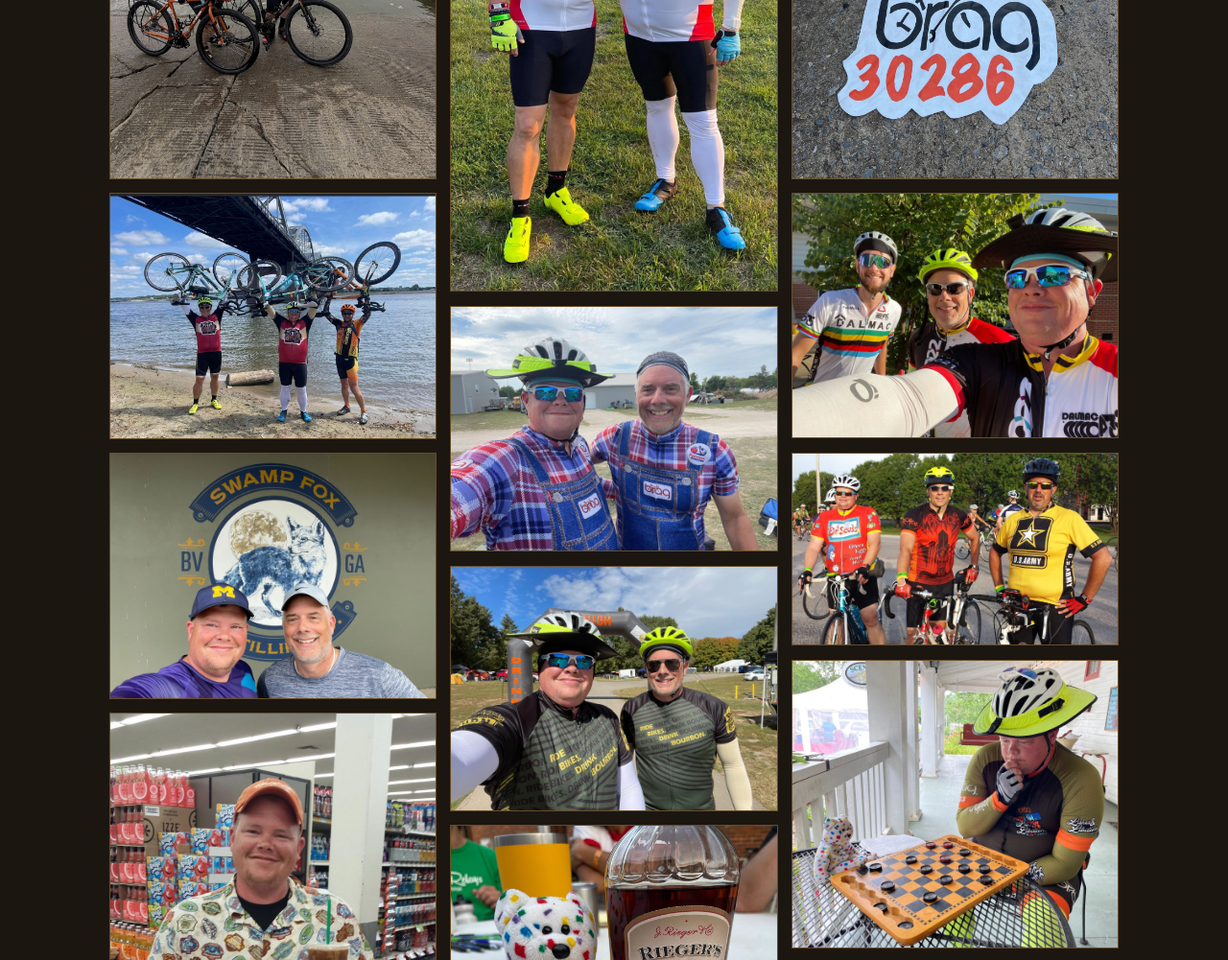
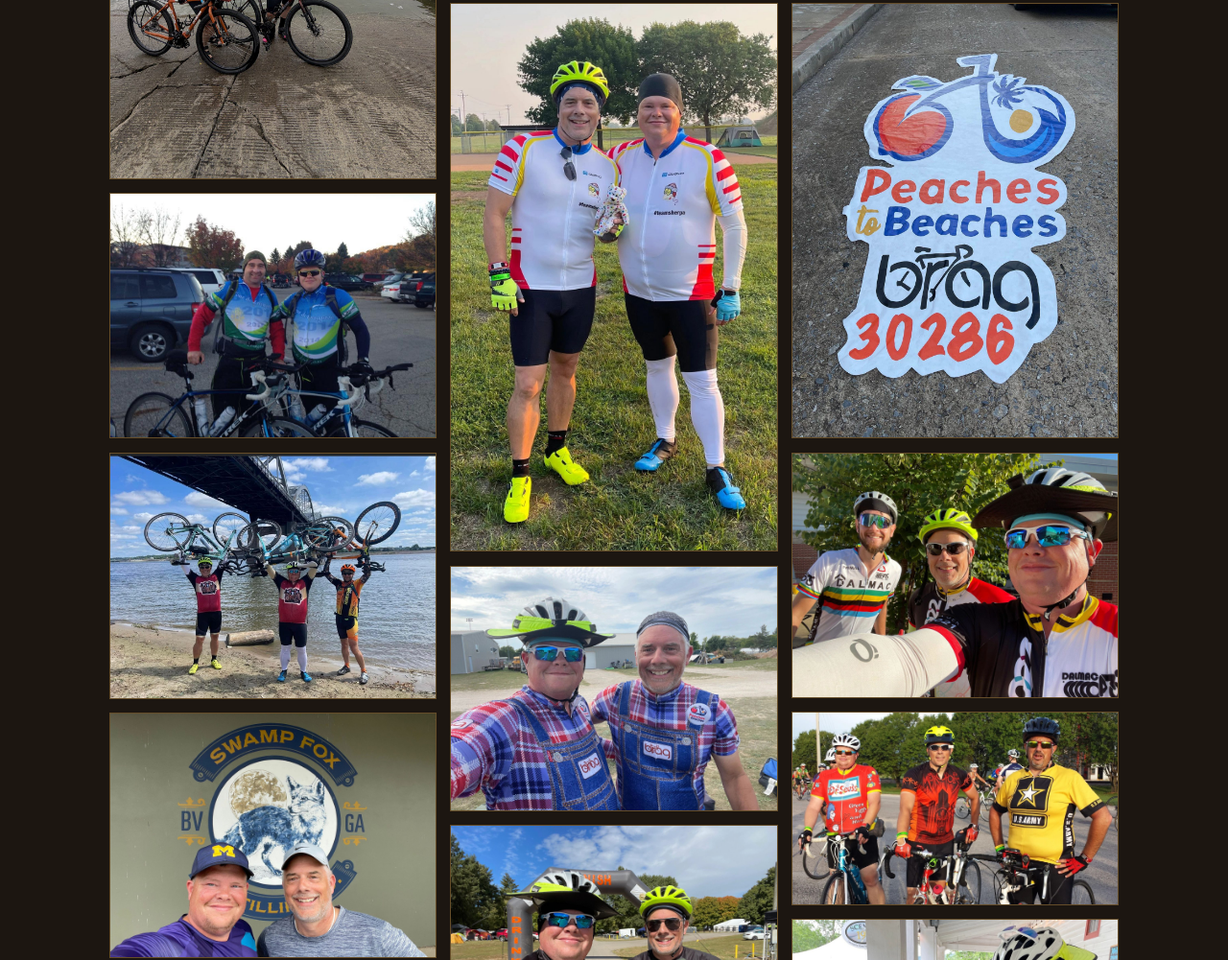
Before and after one commit to cyclingmenofleisure/Cycling-Men-Of-Leisure-Site, a plain HTML site: page gallery.html in a window 1280 px wide. Shown: the part 917-1918 px from the top of the page at 96% size. Drawn offline with nearby package versions, Linux system fonts and the light colour scheme; a web font is replaced by a local one.

Commit message:
After Joe

```diff
--- a/gallery.html
+++ b/gallery.html
@@ -103,6 +103,7 @@
 <section>
   <div class="masonry">
     <div class="shot"><img src="images/IMG_7734.jpg" alt="Keith and Melanie Erickson with their Co-Motion bikes at the RAGBRAI 53 finish in Dubuque" loading="lazy" decoding="async"><span class="cap">Keith &amp; Melanie made it to Dubuque · RAGBRAI 53</span></div>
+    <div class="shot"><img src="images/IMG_0792.jpg" alt="Two riders in Tour de Livingston jerseys with their Trek road bikes at a fall morning start" loading="lazy" decoding="async"><span class="cap">Tour de Livingston · a crisp fall start</span></div>
     <div class="shot"><img src="images/IMG_9996.jpg" alt="Three riders holding bikes overhead by a river bridge" loading="lazy" decoding="async"><span class="cap">Bikes up at the river</span></div>
     <div class="shot"><img src="images/32F143F9-FD26-4204-B834-EBA9CAB26C40.jpeg" alt="Two riders at the Swamp Fox Distillery mural in Buena Vista, GA" loading="lazy" decoding="async"><span class="cap">Swamp Fox Distillery · BRAG</span></div>
     <div class="shot"><img src="images/_storage_emulated_0_DCIM_Camera_201607-1d143cb.JPG" alt="Rider in a stamp-print shirt with an iced coffee at a convenience store" loading="lazy" decoding="async"><span class="cap">Convenience-store fuel stop</span></div>
```
Also changed, not shown: images/IMG_0792.jpg (added).
